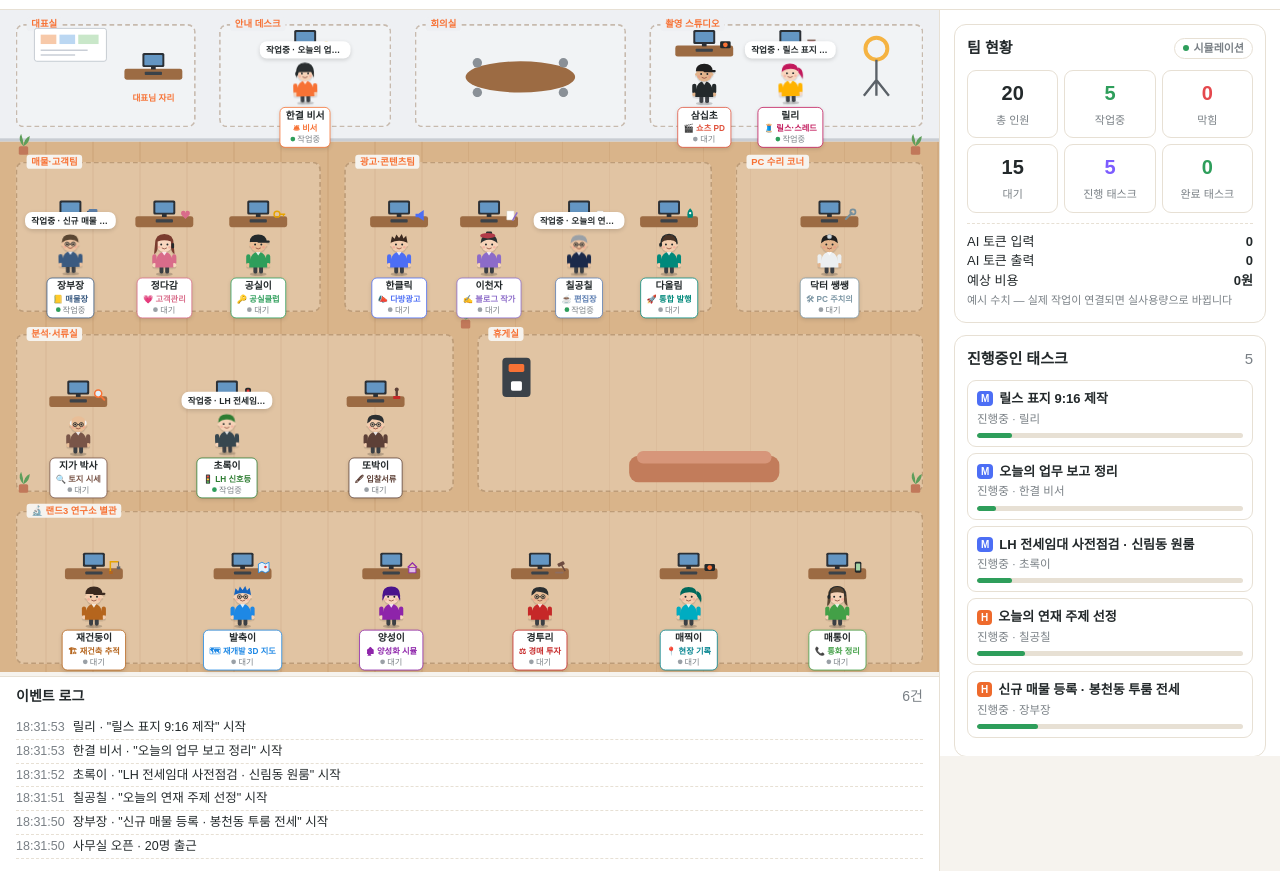
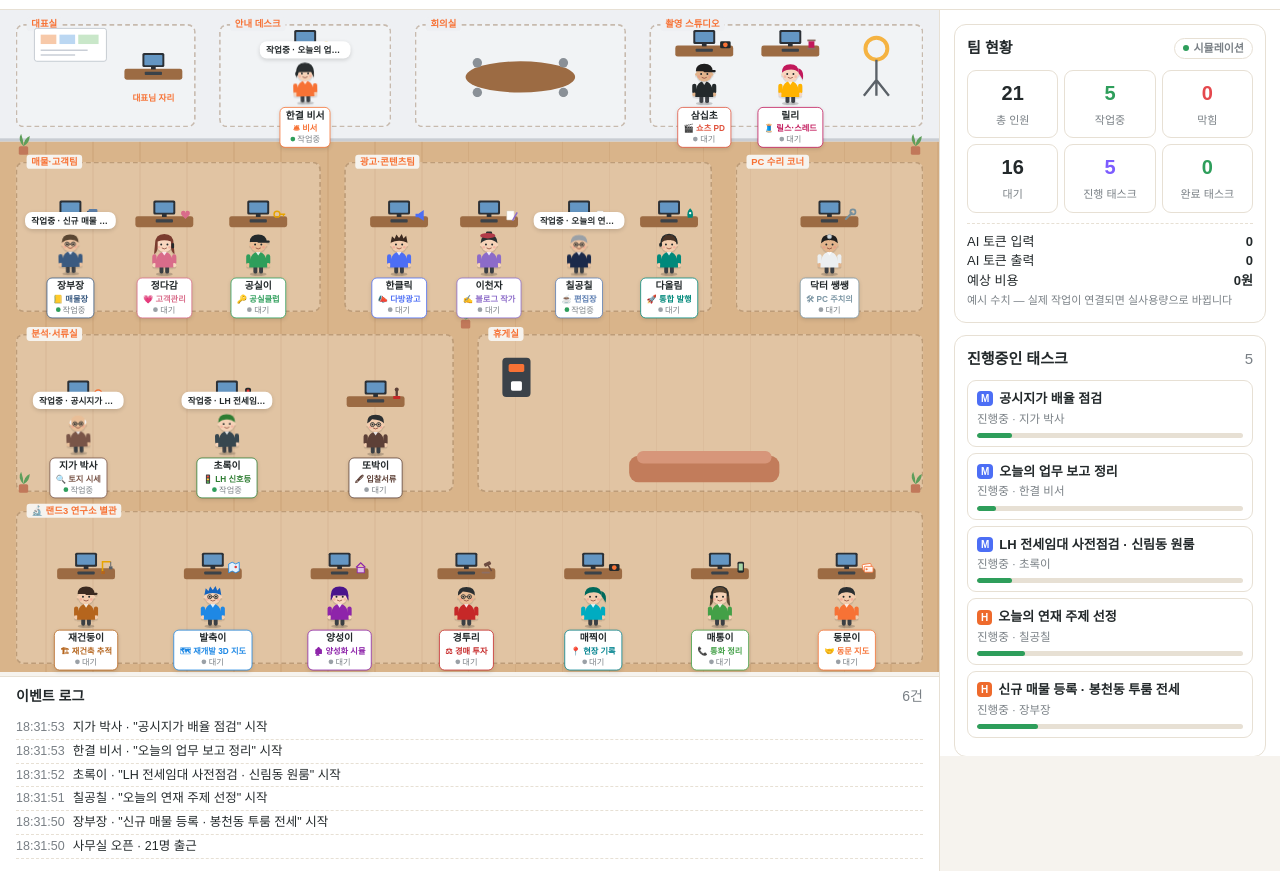
Before and after one commit to land3lab/junggae-app, a plain HTML site: page office.html in a window 1280 px wide. Shown: the part 43-914 px from the top of the page. Drawn offline with Linux system fonts and the light colour scheme.

Commit message:
🤝 동문이(RSA 총동문회 동문 지도) — 사무실 별관 7번째 직원 + 허브 '랜드3 연구소 앱' 메뉴 추가
Co-Authored-By: Claude Opus 5.5 <noreply@anthropic.com>
Claude-Session: https://claude.ai/code/session_011JZC9cYY6t2GGfB4Rrmash

```diff
--- a/office.html
+++ b/office.html
@@ -144,7 +144,7 @@ button,.lnk{font:inherit;border:0;border-radius:9px;padding:9px 10px;font-weight
     <div class="box">
       <h3>팀 현황 <span class="pill">시뮬레이션</span></h3>
       <div class="kpi">
-        <div><b id="k-all">20</b><span>총 인원</span></div>
+        <div><b id="k-all">21</b><span>총 인원</span></div>
         <div class="k-ok"><b id="k-work">0</b><span>작업중</span></div>
         <div class="k-bad"><b id="k-block">0</b><span>막힘</span></div>
         <div><b id="k-idle">0</b><span>대기</span></div>
@@ -273,36 +273,41 @@ const STAFF = [
    tasks:[{t:"사무실 PC 부팅 속도 진단"},{t:"시작프로그램 0원 청소"},{t:"SSD 교체 처방서",with:"desk"}],
    chips:["컴퓨터가 너무 느려","SSD 바꾸면 빨라져?","인터넷등기소 보안프로그램"] },
  // ── 랜드3 연구소 별관 (따로 만든 앱들) ──
- { id:"jaegeon", name:"재건둥이", role:"재건축 추적", ic:"🏗", rc:"#B5651D", x:120, y:772, exp:"3년차", link:IN_HUB ? "/#jaegeon" : "https://rsar-land3-jaeturi.ktma9028.workers.dev/",
+ { id:"jaegeon", name:"재건둥이", role:"재건축 추적", ic:"🏗", rc:"#B5651D", x:110, y:772, exp:"3년차", link:IN_HUB ? "/#jaegeon" : "https://rsar-land3-jaeturi.ktma9028.workers.dev/",
    look:{skin:"#F3CDAE",hair:"#3B2A20",style:"cap",shirt:"#B5651D",acc:"none",prop:"crane"},
    about:"재건축 고시·공고·뉴스를 매일 아침 훑어 새 소식을 물어 오는 막내 연구원. \"고시 떴어요!\"가 입버릇.",
    tasks:[{t:"재건축 고시·공고 새 글 확인"},{t:"관악구 정비사업 뉴스 정리",with:"balchuk"},{t:"고시 변경사항 알림 정리",with:"desk"}],
    chips:["이번 주 재건축 고시 요약","정비사업 단계 쉽게 설명","고시 볼 때 체크할 것"] },
- { id:"balchuk", name:"발축이", role:"재개발 3D 지도", ic:"🗺", rc:"#1E88E5", x:310, y:772, exp:"4년차", link:IN_HUB ? "/#balchuk" : "https://balchuk.land3lab.com/",
+ { id:"balchuk", name:"발축이", role:"재개발 3D 지도", ic:"🗺", rc:"#1E88E5", x:272, y:772, exp:"4년차", link:IN_HUB ? "/#balchuk" : "https://balchuk.land3lab.com/",
    look:{skin:"#F6D3B8",hair:"#1565C0",style:"spiky",shirt:"#1E88E5",acc:"glasses",prop:"map"},
    about:"서울 재개발·재건축 구역을 3D 지도로 날아다니며 가능성과 수익률을 따지는 지도 박사 지망생.",
    tasks:[{t:"정비구역 3D 지도 갱신"},{t:"구역별 사업 단계 점검",with:"jaegeon"},{t:"재개발 수익률 분석",with:"land"}],
    chips:["재개발 가능성 어떻게 봐?","수익률 계산 순서","모아타운이랑 차이"] },
- { id:"yangseongi", name:"양성이", role:"양성화 시뮬", ic:"🏚", rc:"#8E24AA", x:500, y:772, exp:"3년차", link:IN_HUB ? "/#yangseongi" : "https://yangseongi.land3lab.com/",
+ { id:"yangseongi", name:"양성이", role:"양성화 시뮬", ic:"🏚", rc:"#8E24AA", x:434, y:772, exp:"3년차", link:IN_HUB ? "/#yangseongi" : "https://yangseongi.land3lab.com/",
    look:{skin:"#F8D7BF",hair:"#4A148C",style:"bob",shirt:"#8E24AA",acc:"none",prop:"house"},
    about:"위반건축물을 보면 양성화 전·후 3D를 그려 보는 시뮬레이터. 이행강제금 계산은 누구보다 빠릅니다.",
    tasks:[{t:"위반건축물 여부 조회"},{t:"양성화 전후 3D 비교"},{t:"이행강제금 계산",with:"lh"}],
    chips:["위반건축물이면 대출 돼?","양성화 절차 알려줘","이행강제금 기준"] },
- { id:"gyeongturi", name:"경투리", role:"경매 투자", ic:"⚖", rc:"#C62828", x:690, y:772, exp:"7년차", link:IN_HUB ? "/#gyeongturi" : "https://gyeongturi-rsar-land3.kilmoonsoo.chatgpt.site/",
+ { id:"gyeongturi", name:"경투리", role:"경매 투자", ic:"⚖", rc:"#C62828", x:596, y:772, exp:"7년차", link:IN_HUB ? "/#gyeongturi" : "https://gyeongturi-rsar-land3.kilmoonsoo.chatgpt.site/",
    look:{skin:"#E9BE97",hair:"#2B2F31",style:"side",shirt:"#C62828",acc:"glasses",prop:"gavel"},
    about:"경매 물건만 보면 권리분석부터 낙찰가율까지 줄줄 꿰는 투자 도우미. 또박이와 단짝입니다.",
    tasks:[{t:"경매 물건 권리분석"},{t:"입찰가 시뮬레이션",with:"bid"},{t:"지역 낙찰가율 비교"}],
    chips:["권리분석 순서","말소기준권리가 뭐야?","입찰가 정하는 법"] },
- { id:"maejjigi", name:"매찍이", role:"현장 기록", ic:"📍", rc:"#00838F", x:880, y:772, exp:"2년차", link:IN_HUB ? "/#maejjigi" : "https://maejjigi-field.kilmoonsoo.chatgpt.site/",
+ { id:"maejjigi", name:"매찍이", role:"현장 기록", ic:"📍", rc:"#00838F", x:758, y:772, exp:"2년차", link:IN_HUB ? "/#maejjigi" : "https://maejjigi-field.kilmoonsoo.chatgpt.site/",
    look:{skin:"#F3CDAE",hair:"#00695C",style:"pony",shirt:"#00ACC1",acc:"none",prop:"camera"},
    about:"현장에 가면 사진 찍고 메모하고 바로 정리해 오는 발 빠른 현장 기록 담당.",
    tasks:[{t:"현장 매물 사진·메모 정리",next:["listings"]},{t:"현장 체크리스트 기록"},{t:"매물장으로 옮기기",with:"listings"}],
    chips:["현장에서 꼭 찍을 사진","현장 체크리스트","매물 메모 정리해줘"] },
- { id:"maetong", name:"매통이", role:"통화 정리", ic:"📞", rc:"#43A047", x:1070, y:772, exp:"3년차", link:IN_HUB ? "/#maetong" : "https://land3lab.github.io/mrhomesga/callnote/",
+ { id:"maetong", name:"매통이", role:"통화 정리", ic:"📞", rc:"#43A047", x:920, y:772, exp:"3년차", link:IN_HUB ? "/#maetong" : "https://land3lab.github.io/mrhomesga/callnote/",
    look:{skin:"#F6D3B8",hair:"#5A4632",style:"long",shirt:"#43A047",acc:"headset",prop:"phone2"},
    about:"통화가 끝나면 매물·손님 정보를 자동으로 정리해 두는 전화 담당. 정다감 실장과 매일 손님 명단을 맞춥니다.",
    tasks:[{t:"통화 내용 → 매물 정리"},{t:"부재중 손님 콜백 목록",with:"customers"},{t:"통화 메모 요약"}],
    chips:["부재중 손님 콜백 문자","통화 메모 정리 요령","오늘 통화 요약해줘"] },
+ { id:"dongmuni", name:"동문이", role:"동문 지도", ic:"🤝", rc:"#F77235", x:1082, y:772, exp:"2년차", link:IN_HUB ? "/#dongmuni" : "https://rsa-dongmuni.vercel.app",
+   look:{skin:"#F3CDAE",hair:"#2B2F31",style:"short",shirt:"#F77235",acc:"none",prop:"cards"},
+   about:"RSA 총동문회 동문 407명의 사무소를 지도에 꿰고 있는 마당발. 공동중개할 동문을 찾으면 공실이와 바로 연결해 줍니다.",
+   tasks:[{t:"권역별 동문 사무소 지도 정리"},{t:"동문 명함 등록·수정 요청 확인"},{t:"공동중개 동문 연결",with:"vacancy"}],
+   chips:["우리 동네 동문 찾아줘","동문 명함 등록 방법","공동중개 동문 연결해줘"] },
 ];
 const BY = Object.fromEntries(STAFF.map((s) => [s.id, s]));
 const MOODS = ["😊 좋음","🤔 궁금","😎 자신감","😌 여유","🔥 의욕"];
@@ -349,6 +354,7 @@ const PROPS = {
   house:`<path d="M84 86l8-8 8 8" stroke="#8E24AA" stroke-width="2" fill="none"/><rect x="86" y="86" width="12" height="9" fill="#E1BEE7" stroke="#8E24AA" stroke-width="1.4"/>`,
   gavel:`<rect x="86" y="77" width="12" height="6" rx="1.5" fill="#6D4C41" transform="rotate(-25 92 80)"/><path d="M93 82l6 10" stroke="#6D4C41" stroke-width="2.6"/><rect x="82" y="93" width="14" height="3" rx="1" fill="#8D6E63"/>`,
   phone2:`<rect x="86" y="76" width="11" height="19" rx="2.5" fill="#23292B"/><rect x="88" y="79" width="7" height="12" rx="1" fill="#A5D6A7"/>`,
+  cards:`<rect x="83" y="80" width="15" height="10" rx="1.5" fill="#fff" stroke="#F77235" stroke-width="1.4" transform="rotate(-8 90 85)"/><rect x="86" y="84" width="15" height="10" rx="1.5" fill="#FFF3EC" stroke="#F77235" stroke-width="1.4"/><circle cx="90" cy="89" r="1.8" fill="#F77235"/>`,
   wrench:`<path d="M84 92l10-10" stroke="#78909C" stroke-width="3.4" stroke-linecap="round"/><circle cx="96" cy="80" r="4.4" fill="none" stroke="#78909C" stroke-width="3"/>`,
 };
 function head(L){
```
Also changed, not shown: index.html (+1 -0 lines).
